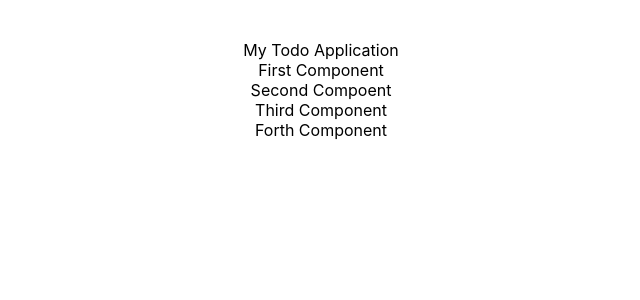
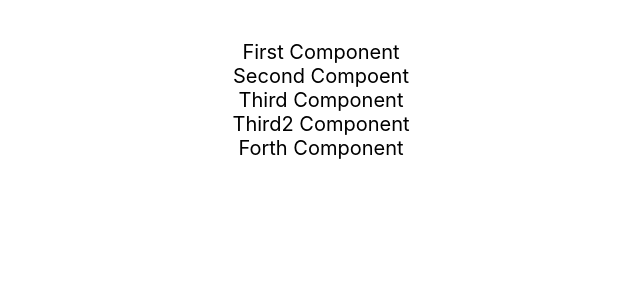
Before and after one commit to cristimanolache28/frontend-project, a React (Create React App) app: page / in a window 1280 px wide. Shown: the top 300 px of the page, without its empty margins (319-959 px from the left). Built offline with nearby package versions, Linux system fonts and the light colour scheme.

Commit message:
creatres components using best practice

```diff
--- a/src/App.css
+++ b/src/App.css
@@ -1,4 +1,4 @@
 .App {
   text-align: center;
-  text-size-adjust: 100px;
+  font-size: 20px;
 }
--- a/src/App.js
+++ b/src/App.js
@@ -1,44 +1,13 @@
 import { Component } from 'react';
 import './App.css';
+import LearningComponent from './components/learning-examplex/LearningComponent';
 
 function App() {
   return (
     <div className="App">
-      My Todo Application
-      <FirstComponenet></FirstComponenet>
-      <SecondComponent></SecondComponent>
-      <ThirdComponent></ThirdComponent>
-      <ForthComponent></ForthComponent>
+     <LearningComponent></LearningComponent>
     </div>
   );
 }
 
-function FirstComponenet() {
-  return (
-    <div className="First Compoent">First Component</div>
-  )
-}
-
-function SecondComponent() {
-  return (
-    <div className='Second Component'>Second Compoent</div>
-  )
-}
-
-class ThirdComponent extends Component {
-  render() {
-    return (
-      <div className='Third Component'>Third Component</div>
-    )
-  }
-}
-
-class ForthComponent extends Component {
-  render() {
-    return (
-      <div className='Forth Component'>Forth Component</div>
-    )
-  }
-}
-
 export default App;
--- /dev/null
+++ b/src/components/learning-examplex/FirstComponent.jsx
@@ -0,0 +1,5 @@
+export default function FirstComponent() {
+    return (
+      <div className="First Compoent">First Component</div>
+    )
+  }
--- /dev/null
+++ b/src/components/learning-examplex/ForthComponent.jsx
@@ -0,0 +1,5 @@
+export default function ForthComponent() {
+      return (
+        <div className='Forth Component'>Forth Component</div>
+      )
+}
--- /dev/null
+++ b/src/components/learning-examplex/LearningComponent.jsx
@@ -0,0 +1,15 @@
+import FirstComponent from "./FirstComponent";
+import SecondComponent from "./SecondComponent";
+import ThirdComponent from "./ThirdComponent";
+import ForthComponent from "./ForthComponent";
+
+export default function ReturnAllComponent() {
+        return (
+            <div className="components">
+                <FirstComponent/>
+                <SecondComponent/>
+                <ThirdComponent/>
+                <ForthComponent/>
+            </div>
+        )
+}
--- /dev/null
+++ b/src/components/learning-examplex/SecondComponent.jsx
@@ -0,0 +1,5 @@
+export default function SecondComponent() {
+    return (
+      <div className='Second Component'>Second Compoent</div>
+    )
+  }
--- /dev/null
+++ b/src/components/learning-examplex/ThirdComponent.jsx
@@ -0,0 +1,8 @@
+export default function ThirdComponent() {
+      return (
+        <>
+          <div className='Third Component'>Third Component</div>
+          <div className='Third Component'>Third2 Component</div>
+        </>
+      )
+}
```
